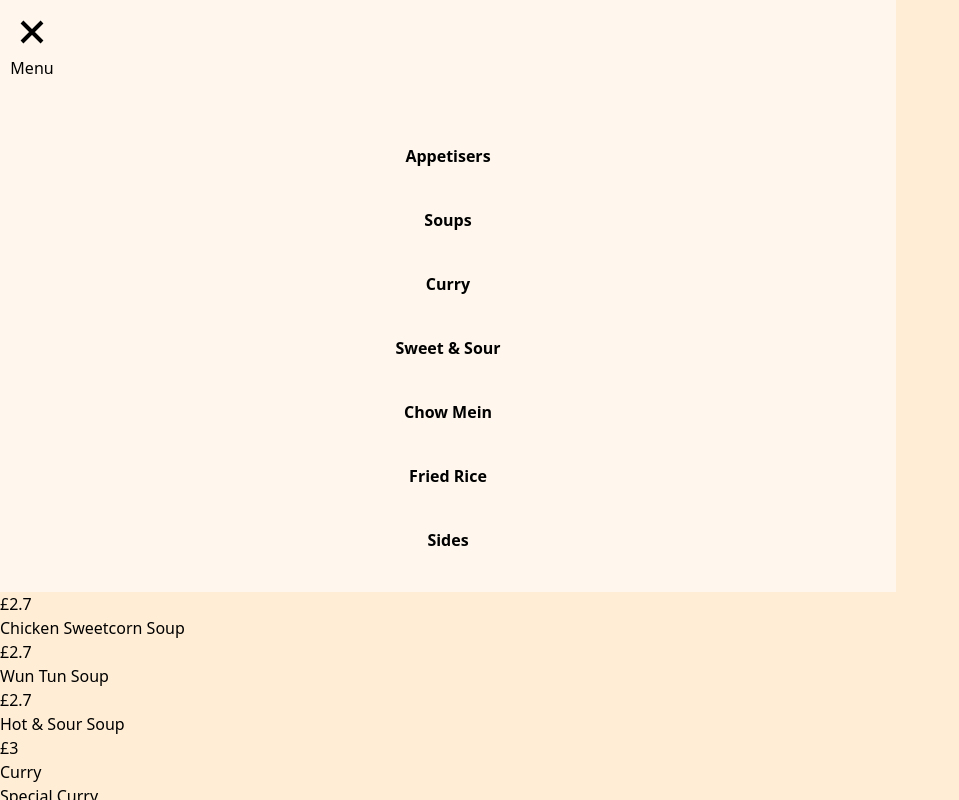
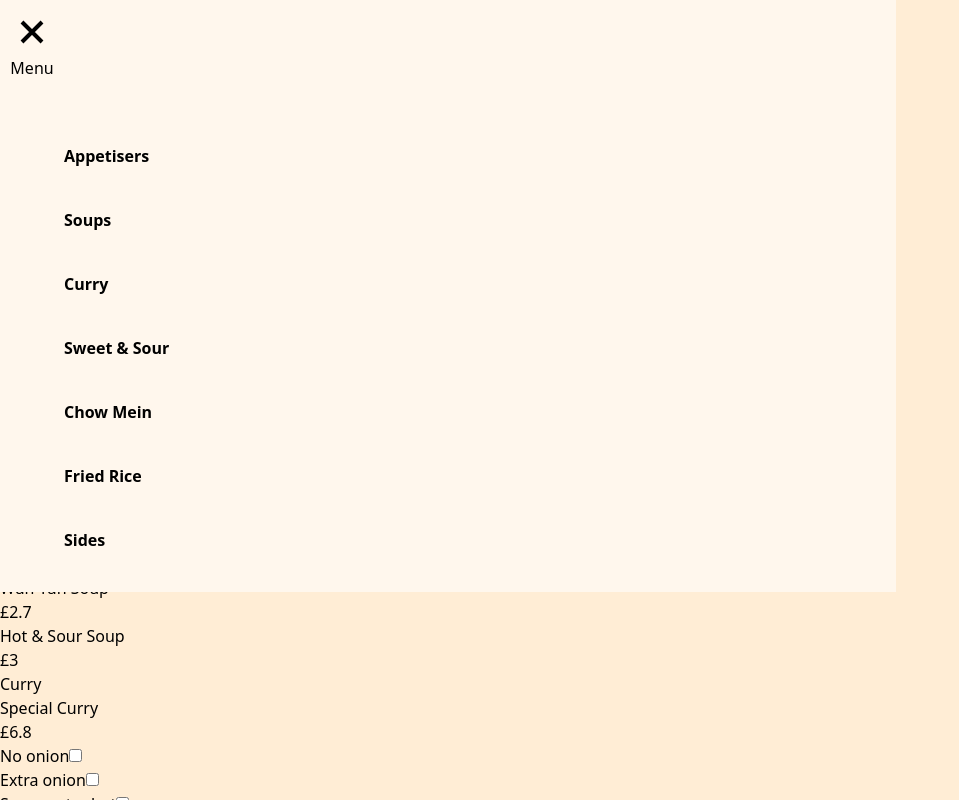
Before and after one commit to dydev20/super-kitchen, a React (Vite) app: page / in a window 1280 px wide. Both pictures are taken after a click on the icon 32 px from the left and 32 px from the top of the page. Shown: the top 800 px of the page, without its empty margins (0-959 px from the left). Built offline with nearby package versions, Linux system fonts and the light colour scheme.

Commit message:
Changed styling for Menu

```diff
--- a/src/components/Menu.jsx
+++ b/src/components/Menu.jsx
@@ -12,21 +12,21 @@ export default function Menu(){
 
     return(
         <nav>
-            <div className="flex flex-col relative w-fit z-20 p-2">
+            <div className={menuOpen ?  "flex flex-col fixed w-fit z-20 p-2" : "flex flex-col relative w-fit z-20 p-2"}>
                 {menuOpen ? <GrFormClose size="3rem" onClick={toggleMenuOpen} /> :<BiMenu size="3rem" onClick={toggleMenuOpen}/>}
                 <h2 className="self-center">Menu</h2>
 
             </div>
 
-            <div className={menuOpen ? "w-[70%] h-screen absolute left-0 top-0" : "hidden"}>
+            <div className={menuOpen ? "w-[70%] h-screen fixed left-0 top-0" : "hidden"}>
                 <ul className="flex flex-col bg-orange-50 ">
-                    <li className="self-center mb-10 font-semibold mt-36">Appetisers</li>
-                    <li className="self-center mb-10 font-semibold">Soups</li>
-                    <li className="self-center mb-10 font-semibold">Curry</li>
-                    <li className="self-center mb-10 font-semibold">Sweet & Sour</li>
-                    <li className="self-center mb-10 font-semibold">Chow Mein</li>
-                    <li className="self-center mb-10 font-semibold">Fried Rice</li>
-                    <li className="self-center mb-10 font-semibold">Sides</li>
+                    <li className="pl-16 mb-10 font-semibold mt-36">Appetisers</li>
+                    <li className="pl-16 mb-10 font-semibold">Soups</li>
+                    <li className="pl-16 mb-10 font-semibold">Curry</li>
+                    <li className="pl-16 mb-10 font-semibold">Sweet & Sour</li>
+                    <li className="pl-16 mb-10 font-semibold">Chow Mein</li>
+                    <li className="pl-16 mb-10 font-semibold">Fried Rice</li>
+                    <li className="pl-16 mb-10 font-semibold">Sides</li>
                 </ul>
             </div>
 
```
